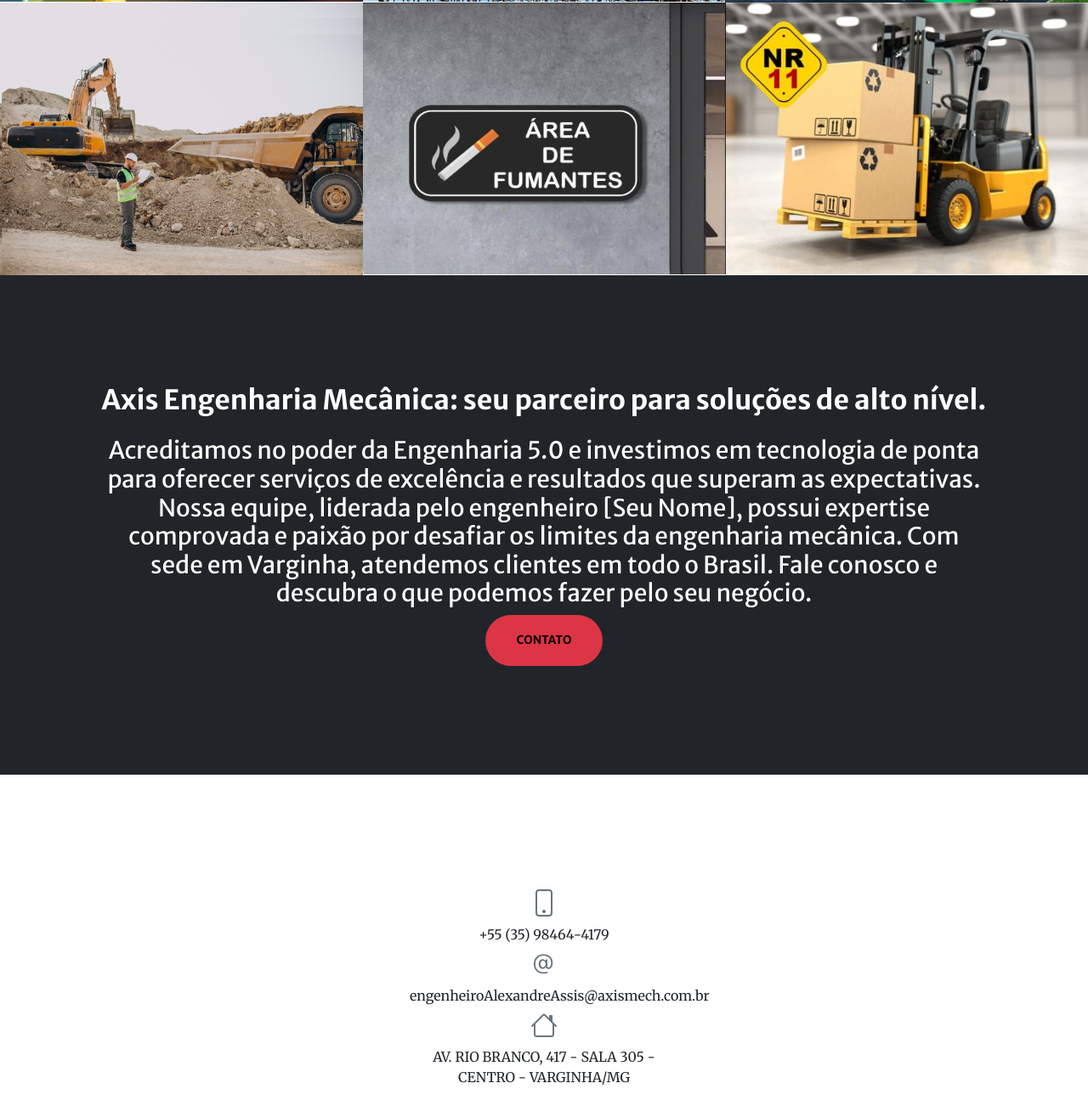
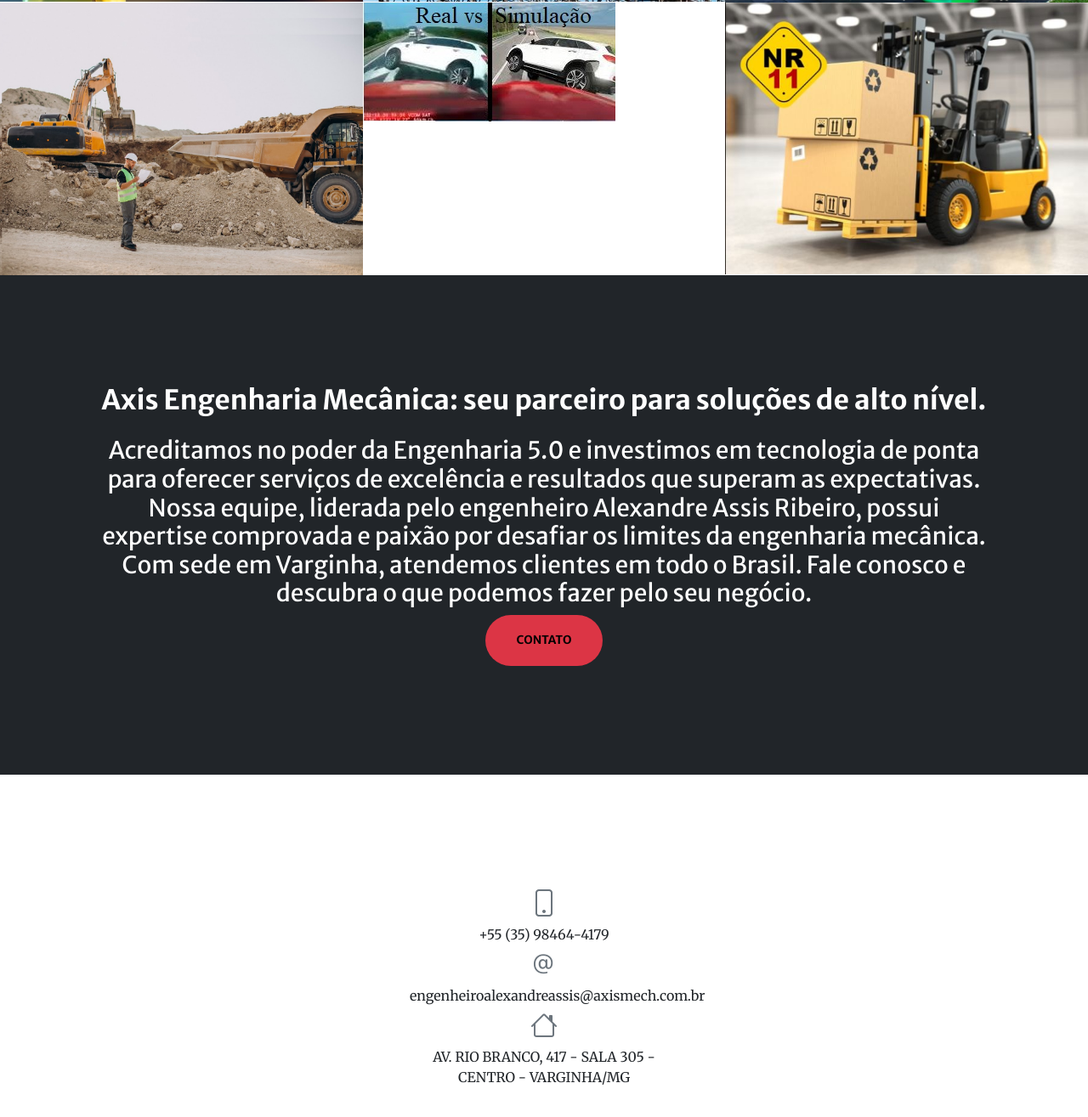
Before and after one commit to axisEngenharia/axisengenharia.github.io, a plain HTML site: page index.html in a window 1280 px wide. Shown: the part 2649-3964 px from the top of the page at 85% size. Drawn offline with nearby package versions, Linux system fonts and the light colour scheme.

Commit message:
Update index.html

```diff
--- a/index.html
+++ b/index.html
@@ -188,7 +188,7 @@
                     </div>
                     <div class="col-lg-4 col-sm-6">
                         <a class="portfolio-box" title="Project Name">
-                            <img class="img-fluid" src="assets/img/portfolio/thumbnails/12.jpg" alt="..." />
+                            <img class="img-fluid" src="assets/img/portfolio/thumbnails/14.jpg" alt="..." />
                             <div class="portfolio-box-caption p-3">
                                 <div class="project-category text-white-50">Simulação de Acidentes de Trânsito</div>
                                 <div class="project-name">Perícia em Acidentes de Transito</div>
@@ -213,7 +213,7 @@
             <div class="container px-4 px-lg-5 text-center">
                 <h2 class="mb-4"><b>Axis Engenharia Mecânica: seu parceiro para soluções de alto nível.</b><h2>
                     <h3>Acreditamos no poder da Engenharia 5.0 e investimos em tecnologia de ponta para oferecer serviços de excelência e
-                    resultados que superam as expectativas. Nossa equipe, liderada pelo engenheiro [Seu Nome],  possui expertise comprovada  e paixão por  desafiar os limites da engenharia mecânica.
+                    resultados que superam as expectativas. Nossa equipe, liderada pelo engenheiro Alexandre Assis Ribeiro,  possui expertise comprovada  e paixão por  desafiar os limites da engenharia mecânica.
                     Com sede em Varginha, atendemos clientes em todo o Brasil.  Fale conosco e descubra o que podemos fazer pelo seu negócio.</h3>
                 <a class="btn btn-light btn-xl" href="#contact">Contato</a>
             </div>
@@ -227,7 +227,7 @@
                         <i class="bi-phone fs-2 mb-3 text-muted"></i>
                         <div>+55 (35) 98464-4179</div>
                         <i class="bi-at fs-2 mb-3 text-muted"></i>
-                        <div>engenheiroAlexandreAssis@axismech.com.br</div>
+                        <div>engenheiroalexandreassis@axismech.com.br</div>
                         <i class="bi-house fs-2 mb-3 text-muted"></i>
                         <div>AV. RIO BRANCO, 417 - SALA 305 - CENTRO - VARGINHA/MG</div>
                     </div>
```
